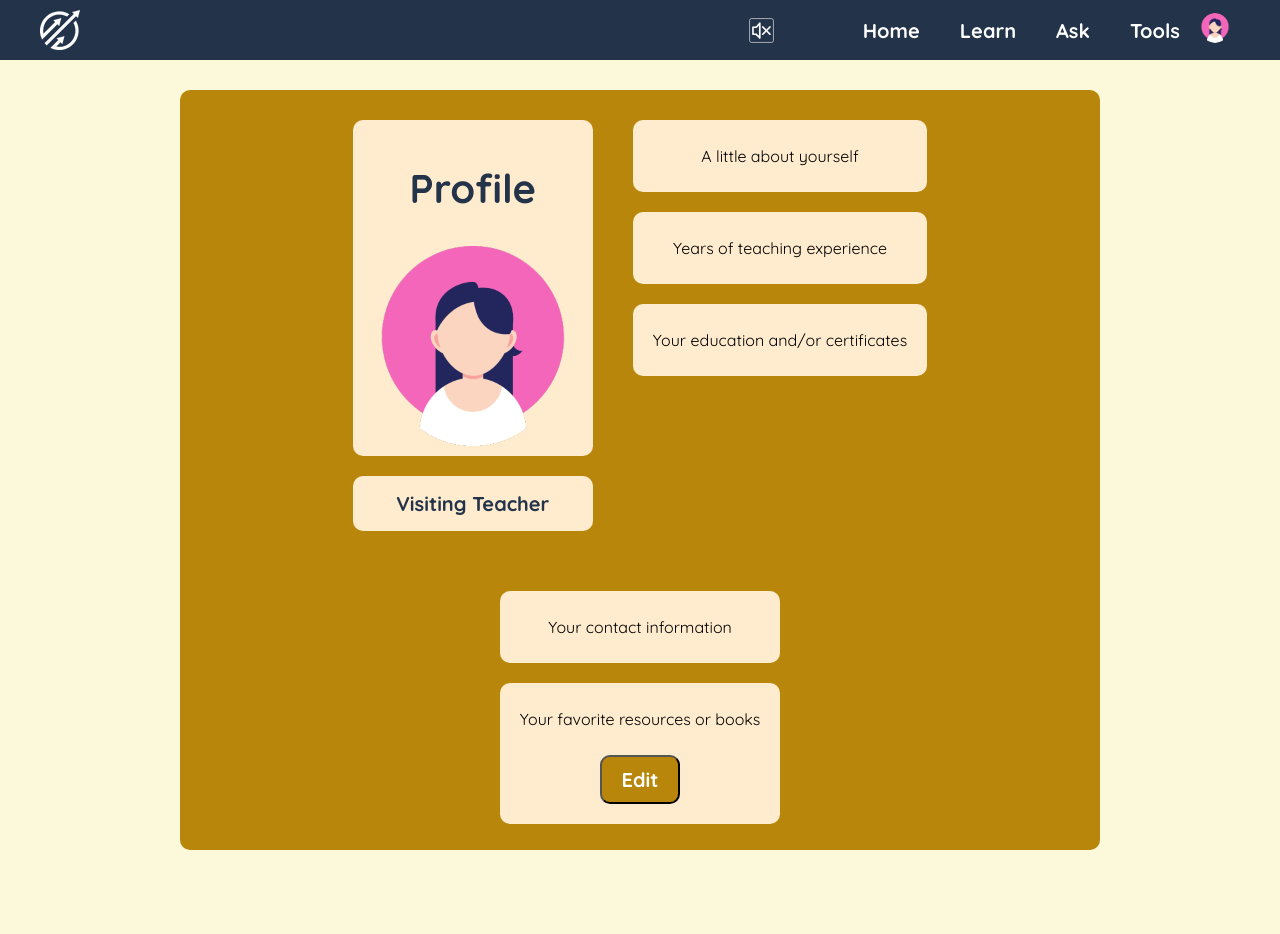
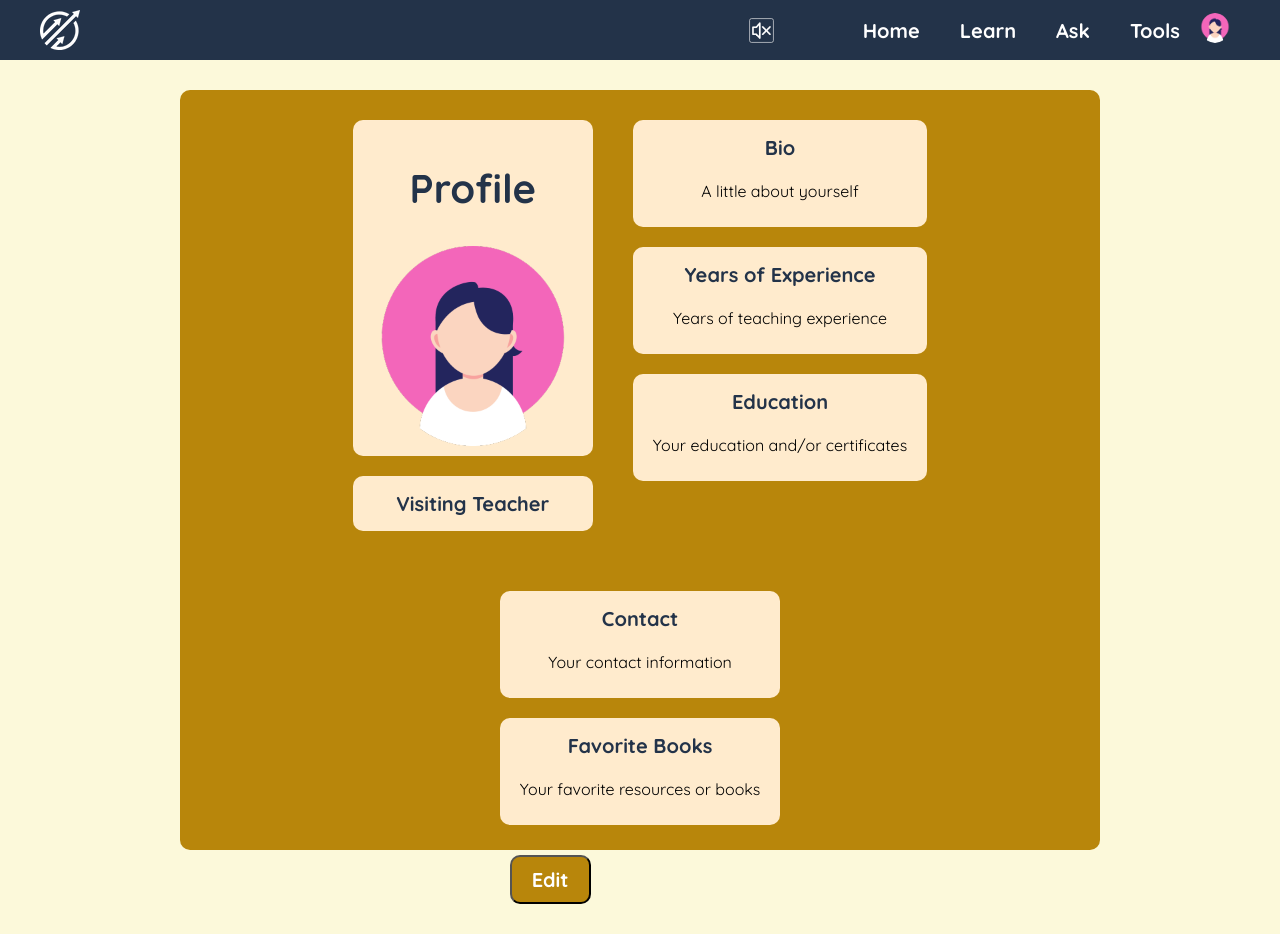
Before and after one commit to colletteap/growth, a React (Create React App) app: page /Profile in a window 1280 px wide. Before the commit the page ends 880 px from the top, so only its background shows below. Built offline with nearby package versions, Linux system fonts and the light colour scheme.

Commit message:
fixing up profile

```diff
--- a/src/pages/Profile.js
+++ b/src/pages/Profile.js
@@ -202,12 +202,15 @@ console.log(`http://localhost:3001${profileData.profilePicture}`)
             ) : (
               <div>
                 <div className='spaced'>
+                  <h3>Bio</h3>
                 <p>{profileData.bio || 'A little about yourself'}</p>
                 </div>
                 <div className='spaced'>
+                  <h3>Years of Experience</h3>
                 <p>{profileData.yearsExperience || 'Years of teaching experience'}</p>
                 </div>
                 <div className='spaced'>
+                  <h3>Education</h3>
                 <p>{profileData.education || 'Your education and/or certificates'}</p>
                 </div>
               </div>
@@ -246,12 +249,15 @@ console.log(`http://localhost:3001${profileData.profilePicture}`)
             ) : (
               <div>
                 <div className='spaced'>
+                  <h3>Contact</h3>
                 <p>{profileData.contactInfo || 'Your contact information'}</p>
                 </div>
                 <div className='spaced'>
+                  <h3>Favorite Books</h3>
                 <p>{profileData.favBooks || 'Your favorite resources or books'}</p>
+
+                </div>
                 <button className="profileButtons" onClick={toggleEdit}>Edit</button>
-                </div>
               </div>
             )}
           </div>
```
